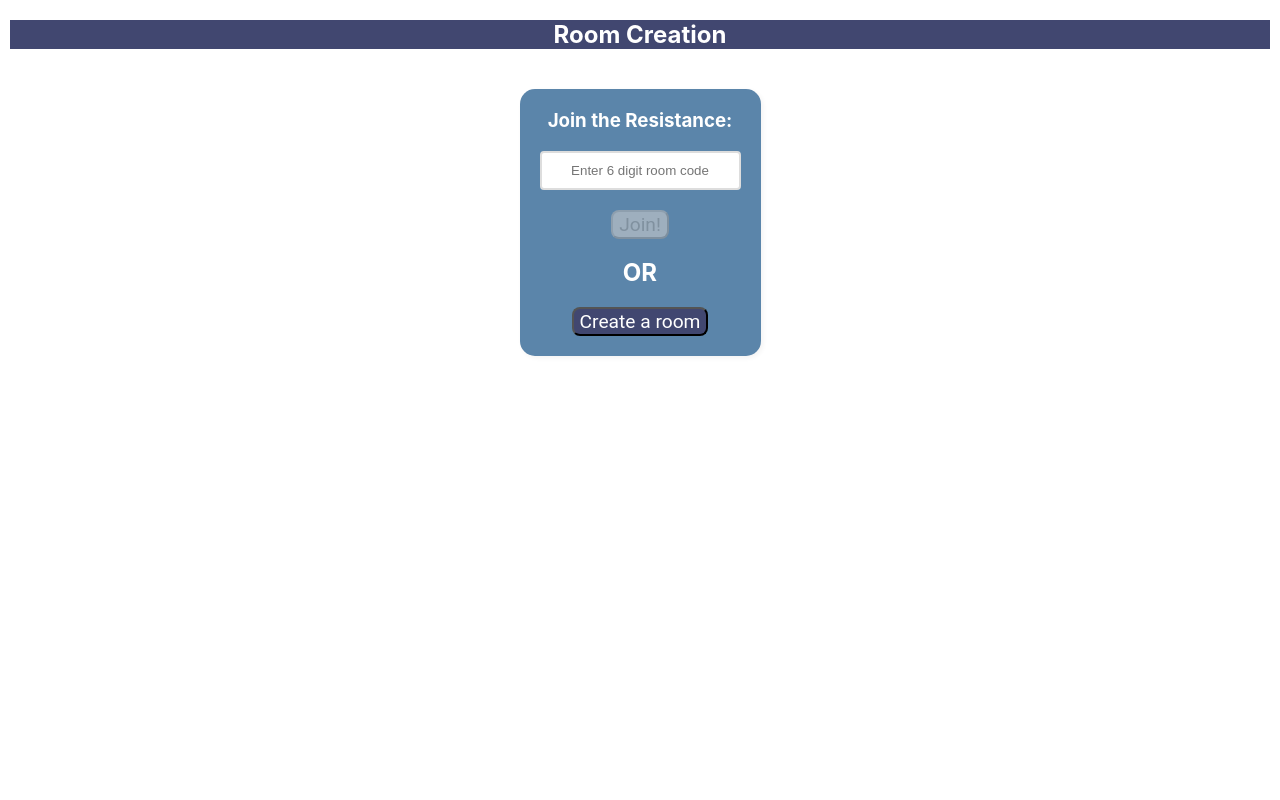
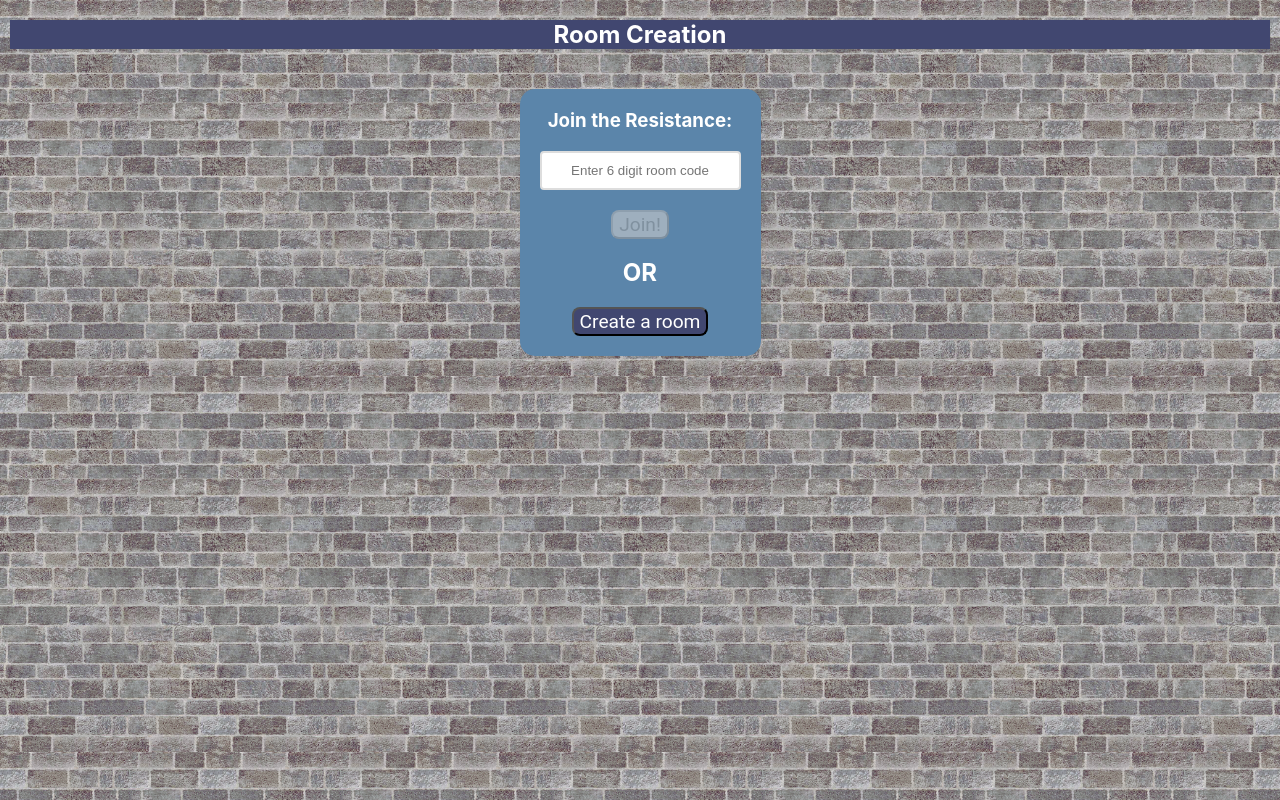
Before and after one commit to noahallen/Avalon, a React (Create React App) app: page / in a window 1280 px wide. Built offline with nearby package versions, Linux system fonts and the light colour scheme; no server answers.

Commit message:
Added background tiling to root and body

```diff
--- a/src/index.css
+++ b/src/index.css
@@ -12,6 +12,20 @@
 	/* General Colors */
 	--error: #ac0404;
 	--success: #4caf50;
+
+	background-image: url("./res/Wall.png");
+	background-repeat: repeat;
+	background-size: contain;
+	overflow: hidden;
+	background-position: center;
+}
+
+body {
+	background-image: url("./res/Wall.png");
+	background-repeat: repeat;
+	background-size: contain;
+	overflow: hidden;
+	background-position: center;
 }
 
 label,
```
